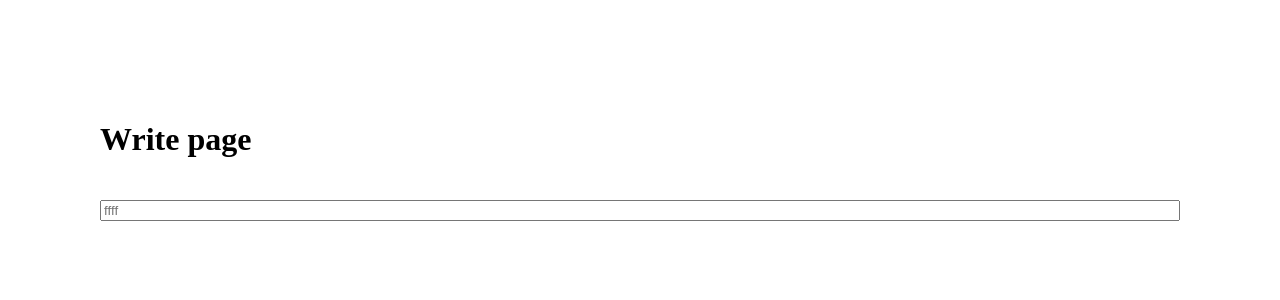
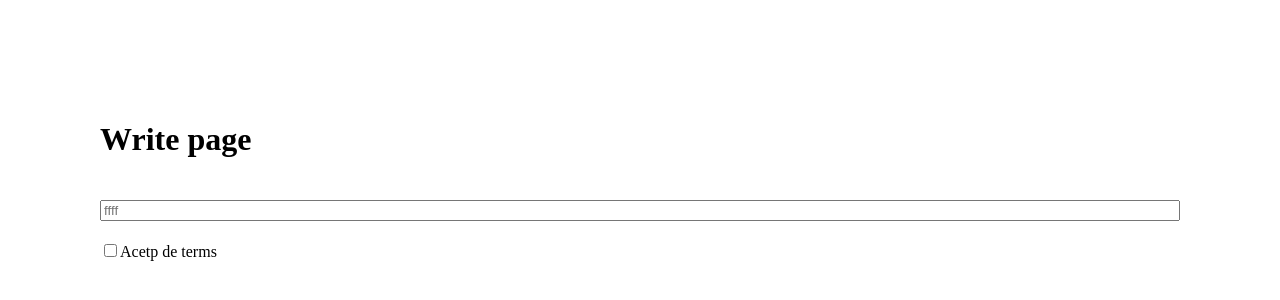
Before and after one commit to Mauricio-mty/react-practice, a React (Vite) app: page /write in a window 1280 px wide. Shown: the top 300 px of the page. Built offline with nearby package versions, Linux system fonts and the light colour scheme.

Commit message:
checkBox component:sparkles:

```diff
--- /dev/null
+++ b/src/components/checkBox.tsx
@@ -0,0 +1,36 @@
+import React from "react";
+
+
+interface CheckBoxProps{
+    checked: boolean,
+    onChange:(event:React.ChangeEvent<HTMLInputElement>)=>void;
+    label?: string;
+    name?:string;
+    disabled?:boolean;
+
+}
+
+const CheckBox: React.FC<CheckBoxProps>=({
+    checked,
+    onChange,
+    label,
+    name,
+    disabled=false,
+})=>{
+
+    return(
+        <label>
+            <input
+                type="checkbox"
+                checked={checked}
+                name={name}
+                disabled={disabled}
+                onChange={onChange}
+            />
+            {label}
+        </label>
+
+    );
+};
+
+export default CheckBox;
--- a/src/pages/Write.tsx
+++ b/src/pages/Write.tsx
@@ -1,14 +1,20 @@
 import React,{useState} from "react";
 import Input from "../components/Input";
+import CheckBox from "../components/checkBox";
 
 const Write: React.FC=()=>{
 
    const [name,setName]=useState('');
+   const [check,setCheck]=useState(false);
 
     const handleNameChange=(event)=>{
         setName(event.target.value);
         console.log('real time value',)
     };
+
+    const habldeCheckChange=(event)=>{
+        setCheck(event.target.checked);
+    }
 
     return(
         <div
@@ -30,6 +36,12 @@ const Write: React.FC=()=>{
                 placeholder="ffff"
                 onChange={handleNameChange}
             />
+            <CheckBox
+                name="terms"
+                label="Acetp de terms"
+                onChange={habldeCheckChange}
+                checked={check}
+            />
 
         </div>
     );
```
